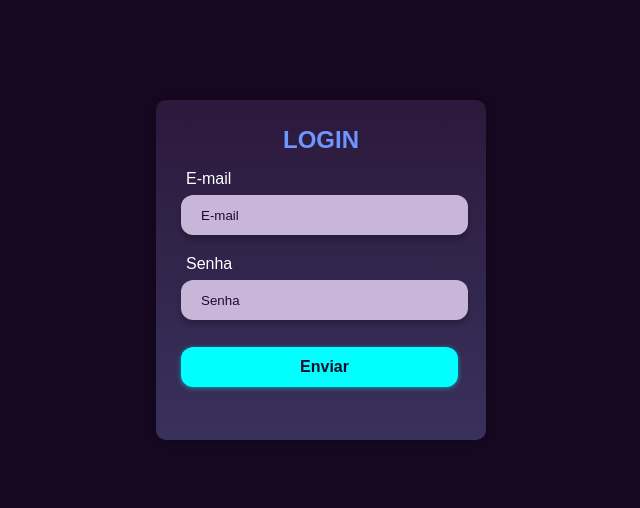
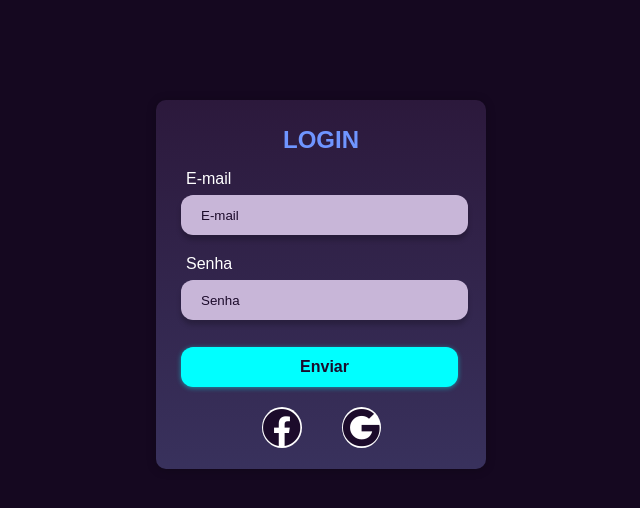
Before and after one commit to antoniofrancisco2/formulario, a plain HTML site: page index.html in a window 1280 px wide. Shown: the whole page, without its empty margins (319-959 px from the left). Drawn offline with Linux system fonts and the light colour scheme.

Commit message:
adicionando mais opcoes

```diff
--- a/index.html
+++ b/index.html
@@ -5,12 +5,13 @@
     <meta name="viewport" content="width=device-width, initial-scale=1.0">
     <title>Formulário</title>
     <link rel="stylesheet" href="style/style.css">
+    <link rel="stylesheet" href="https://cdnjs.cloudflare.com/ajax/libs/font-awesome/5.15.3/css/all.min.css">
 </head>
 <body>
 <section>
     <form action="" method="post">
         <h1>LOGIN</h1>
-        <div>
+        <div id="for">
                 <p>
                 <label for="iemail">E-mail</label>
                 <input type="email" name="email" id="iemail" required autocomplete="email" placeholder="E-mail">
@@ -23,6 +24,12 @@
 
                 <input id="botao" type="submit" value="Enviar">
         </div>
+        <div id="social">
+            <div id="soc">
+                    <a href=""><span><i class="fab fa-facebook"></i></span></a>
+                    <a href=""><span><i class="fab fa-google"></i></span></a>
+            </div>
+        </div>
     </form>
 </section>
 </body>
--- a/style/style.css
+++ b/style/style.css
@@ -18,7 +18,7 @@ form {
     box-shadow: 0px 1px 10px rgba(0, 0, 0, 0.253);
     margin: auto;
     width: 150px;
-    height: 270px;
+    height: 299px;
     padding: 10px 90px 60px 90px
 }
 
@@ -68,6 +68,40 @@ form h1 {
     font-weight: bolder;
 }
 
-div {
+div#for{
     margin-left: -65px;
 }
+
+
+
+
+a {
+    background-color: white;
+    height: 40px;
+    padding: 0px 1px 1px 1px;
+    margin: 50px 20px 0px 20px;
+    border-radius: 100%;
+}
+
+a:hover {
+    background-color: #150820;
+}
+
+i {
+    color: #1c0b2b;
+}
+
+i:hover {
+    color: aqua;
+}
+
+
+span {
+    font-size: 2.4em;
+}
+
+div#soc {
+    display: flex;
+    justify-content: center;
+    margin: -30px 20px 0px 20px;
+}
```
Also changed, not shown: imagens/google-icon-1.png (added).
